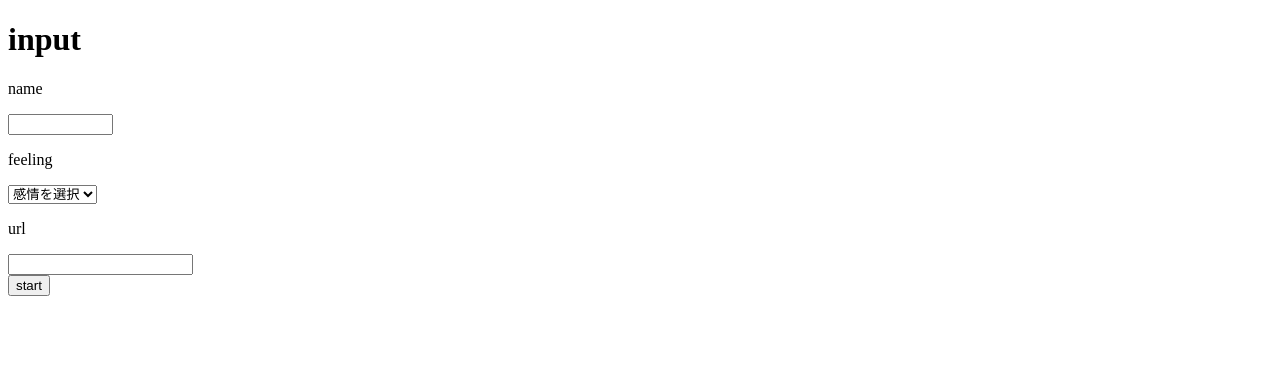
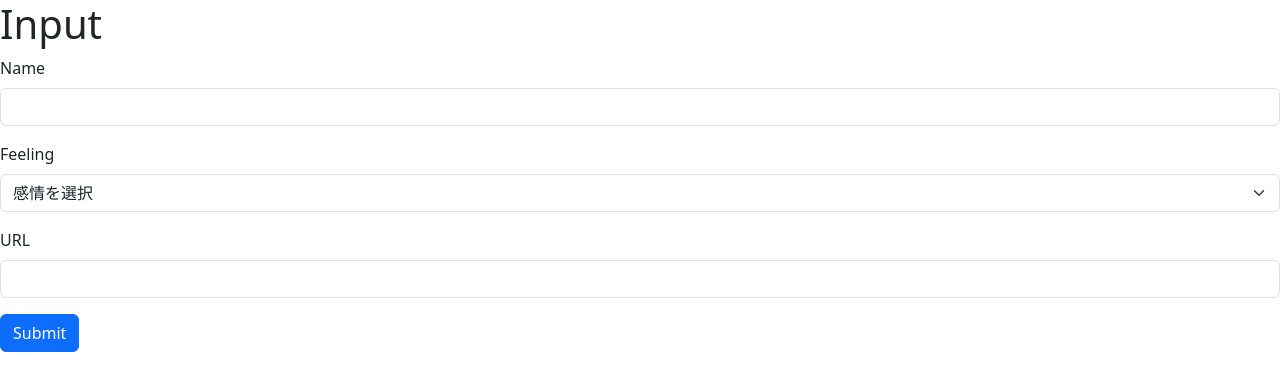
Before and after one commit to agu-desu/sashinommi-hackathon, a Spring Boot app: page / in a window 1280 px wide. Shown: the top 391 px of the page. Run offline with Spring Boot 4, Linux system fonts and the light colour scheme; some of the project's set-up classes (security, data sources, template engines, error pages and the like) are left out, and stand-ins take their place.

Commit message:
フォームからデータベース登録

```diff
--- a/project/src/main/java/com/hackathon/controllers/TopController.java
+++ b/project/src/main/java/com/hackathon/controllers/TopController.java
@@ -5,11 +5,13 @@ import org.springframework.ui.Model;
 import org.springframework.web.bind.annotation.RequestMapping;
 import org.springframework.web.bind.annotation.RequestMethod;
 
+import com.hackathon.models.Matching;
+
 @Controller
 public class TopController {
     @RequestMapping(value = "/", method = RequestMethod.GET)
     public String index(Model model) {
-        model.addAttribute("message", "Hello");
+        model.addAttribute("matching", new Matching());
         return "index";
     }
 }
--- a/project/src/main/java/com/hackathon/models/Matching.java
+++ b/project/src/main/java/com/hackathon/models/Matching.java
@@ -20,7 +20,7 @@ public class Matching {
     @Id
     @GeneratedValue(strategy = GenerationType.IDENTITY)
     @Column(name = "match_id")
-    private String matchId;
+    private Long matchId;
 
     @Column(name = "match_name")
     private String matchName;
--- a/project/src/main/resources/templates/index.html
+++ b/project/src/main/resources/templates/index.html
@@ -1,36 +1,44 @@
 <!DOCTYPE html>
-<html
-  xmlns="http://www.w3.org/1999/xhtml"
-  xmlns:th="http://www.thymeleaf.org"
-  lang="ja"
->
+<html xmlns="http://www.w3.org/1999/xhtml" xmlns:th="http://www.thymeleaf.org" lang="ja">
 <head>
     <title>サシノミ!!</title>
     <meta charset="utf-8" />
-    <!--<link th:href="@{/css/content.css}" rel="stylesheet" />
-    <script th:src="@{/js/test.js}"></script>-->
+    <link rel="stylesheet" href="../static/css/index.css">
+    <link href="https://cdn.jsdelivr.net/npm/bootstrap@5.3.0/dist/css/bootstrap.min.css" rel="stylesheet" integrity="sha384-9ndCyUaIbzAi2FUVXJi0CjmCapSmO7SnpJef0486qhLnuZ2cdeRhO02iuK6FUUVM" crossorigin="anonymous">
 </head>
 <body>
     <div class="main-box">
         <div class="main-content">
-        <h1 class="title">input</h1>
-        <p>name</p>
-        <input type="text" id="name" required minlength="1" maxlength="15" size="10">
+            <h1 class="title">Input</h1>
+            <form th:action="@{/chat}" method="post">
+              <div class="mb-3">
+                  <label for="name" class="form-label">Name</label>
+                  <input type="text" id="name" name="matchName" class="form-control" required minlength="1" maxlength="15">
+              </div>
 
-        <p>feeling</p>
-        <select id="feeling">
-          <option value="">感情を選択</option>
+              <div class="mb-3">
+                  <label for="feeling" class="form-label">Feeling</label>
+                  <select id="feeling" name="matchFeelingId" class="form-select" required>
+                      <option value="" disabled selected required minlength="1">感情を選択</option>
+                      <option value="1">リラックスしたい</option>
+                      <option value="2">楽しく騒ぎたい</option>
+                      <option value="3">悩み相談</option>
+                      <option value="4">恋愛トーク</option>
                   </select>
+              </div>
 
-        <p>url</p>
-        <input type="text" id="name" required minlength="1">
+              <div class="mb-3">
+                  <label for="url" class="form-label">URL</label>
+                  <input type="text" id="url" name="matchUrl" class="form-control" required minlength="1">
+              </div>
 
-        <form action="#" th:action="@{/demo}" th:object="${greeting}" method="post">
-          <button class="btn" onclick="console.log('click')">
-            start
-          </button>
+              <button type="submit" class="btn btn-primary">Submit</button>
           </form>
+
         </div>
     </div>
+
+    <script src="https://cdn.jsdelivr.net/npm/@popperjs/core@2.11.8/dist/umd/popper.min.js" integrity="sha384-I7E8VVD/ismYTF4hNIPjVp/Zjvgyol6VFvRkX/vR+Vc4jQkC+hVqc2pM8ODewa9r" crossorigin="anonymous"></script>
+    <script src="https://cdn.jsdelivr.net/npm/bootstrap@5.3.0/dist/js/bootstrap.min.js" integrity="sha384-fbbOQedDUMZZ5KreZpsbe1LCZPVmfTnH7ois6mU1QK+m14rQ1l2bGBq41eYeM/fS" crossorigin="anonymous"></script>
 </body>
 </html>
```
Also changed, not shown: project/src/main/java/com/hackathon/controllers/index/MatchingController.java (added, +22 -0 lines), project/src/main/java/com/hackathon/repositories/MatchingRepository.java (added, +10 -0 lines), project/src/main/java/com/hackathon/service/MatchingService.java (added, +20 -0 lines), project/src/main/resources/static/css/index.css (added). Lines whose indentation alone changed are shown as unchanged.
